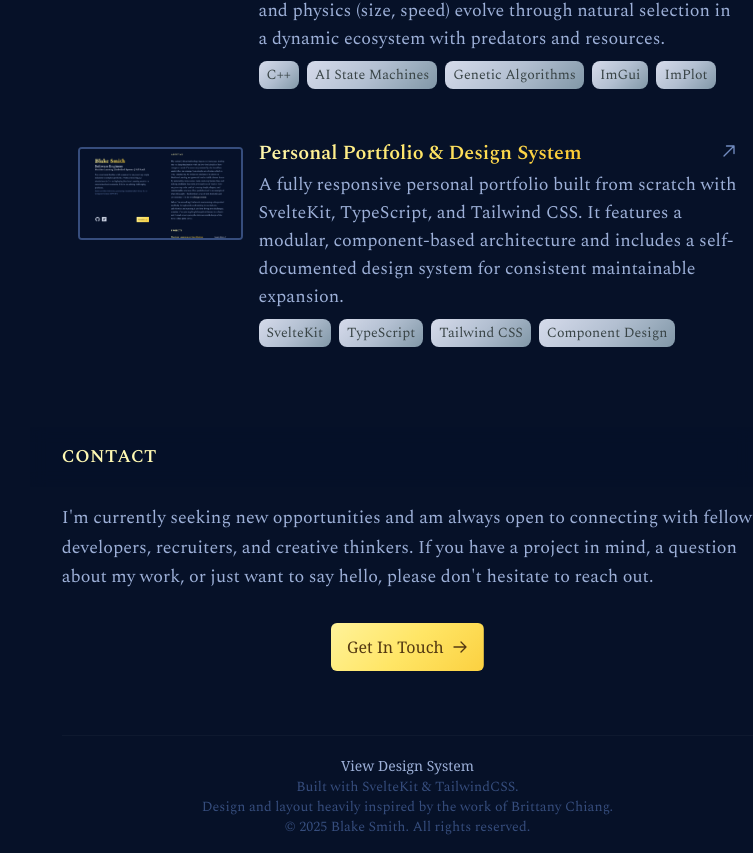
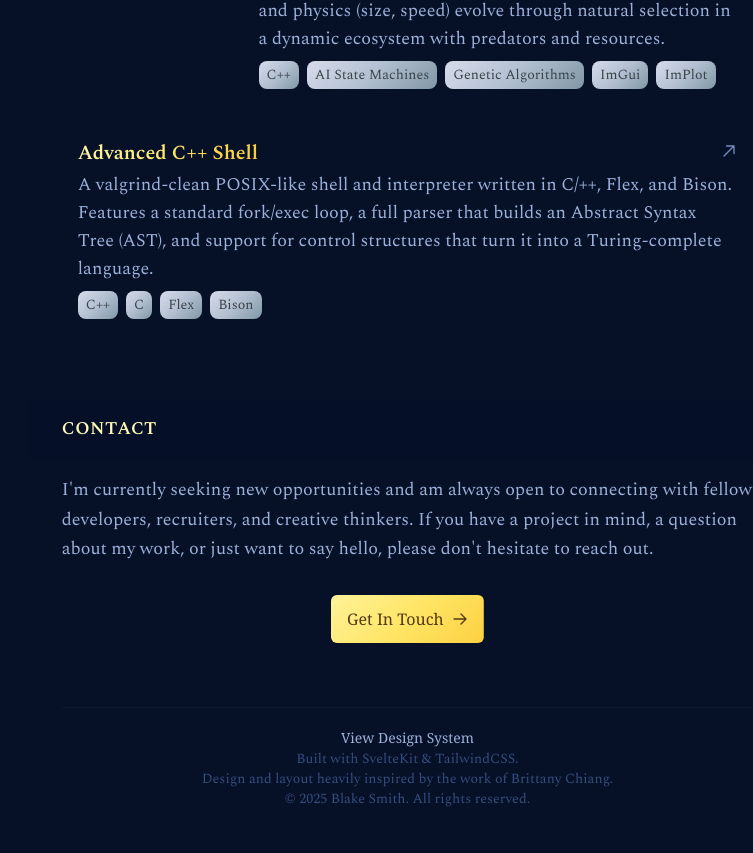
Before and after one commit to bsmith709/portfolio-site, a SvelteKit app: page / in a window 1280 px wide. Shown: the part 1473-2326 px from the top of the page, without its empty margins (527-1280 px from the left). After the commit the page ends 2298 px from the top, so only its background shows below. Built offline with nearby package versions, Linux system fonts and the light colour scheme.

Commit message:
Working on written report for C++ Shell. Fixed sticky header on all projects page.

```diff
--- a/src/lib/components/ActionBar.svelte
+++ b/src/lib/components/ActionBar.svelte
@@ -21,3 +21,6 @@
 		</a>
 	</div>
 {/if}
+{#if !githubUrl}
+	<div class="-mt-6 pb-2 border-b border-main-100"></div>
+{/if}
--- a/src/lib/components/Projects.svelte
+++ b/src/lib/components/Projects.svelte
@@ -2,7 +2,6 @@
     import Card from '$lib/components/Card.svelte';
     import melBandsImage from '$lib/assets/256MelBands.png';
     import evoSimImage from '$lib/assets/EvoSim.png';
-    import portfolioImage from '$lib/assets/Portfolio.png';
 	import Icon from './Icon.svelte';
 </script>
 
@@ -40,11 +39,10 @@
 
     <li class="lg:hover:!opacity-100 lg:group-hover/list:opacity-50">
         <Card
-            link="portfolio"
-            image={portfolioImage}
-            title="Personal Portfolio & Design System"
-            description="A fully responsive personal portfolio built from scratch with SvelteKit, TypeScript, and Tailwind CSS. It features a modular, component-based architecture and includes a self-documented design system for consistent maintainable expansion."
-            tags={['SvelteKit', 'TypeScript', 'Tailwind CSS', 'Component Design']}
+            link="cppShell"
+            title="Advanced C++ Shell"
+            description="A valgrind-clean POSIX-like shell and interpreter written in C/++, Flex, and Bison. Features a standard fork/exec loop, a full parser that builds an Abstract Syntax Tree (AST), and support for control structures that turn it into a Turing-complete language."
+            tags={['C++', 'C', 'Flex', 'Bison']}
         >
         </Card>
     </li>
--- a/src/routes/all-projects/+page.svelte
+++ b/src/routes/all-projects/+page.svelte
@@ -7,13 +7,13 @@
 </script>
 
 <div class="max-w-7xl mx-5 mb-6 lg:mx-6 xl:mx-auto">
-    <div class="w-full backdrop-blur bg-neutral-900/75 text-main-300 py-5 font-semibold sm:text-lg lg:text-xl lg:sticky lg:top-0 lg:-mx-10 lg:px-10">
+    <header class="sticky top-0 z-10 -mx-6 px-6 py-4 mb-4 backdrop-blur bg-neutral-900/75 text-main-300 py-5 font-semibold">
         <a href="/" class="inline-flex items-center gap-2 hover:text-main-100">
             <Icon name="arrow-left" class="w-3 h-3 sm:w-4 sm:h-4" />
             <span class="font-semibold uppercase">Home</span>
         </a>
-    </div>
-    <header class="pl-4 pb-2 flex items-center gap-4 border-b border-main-100 text-5xl font-extrabold tracking-wide text-white">All Projects</header>
+    </header>
+    <header class="pb-4 flex items-center gap-4 border-b border-main-100 text-5xl font-extrabold tracking-wide text-white">All Projects</header>
     <ul class="grid grid-cols-1 gap-y-4 group/list transition-all mt-6">
         <li class="lg:hover:!opacity-100 lg:group-hover/list:opacity-50">
             <Card
@@ -39,6 +39,16 @@
 
         <li class="lg:hover:!opacity-100 lg:group-hover/list:opacity-50">
             <Card
+                link="cppShell"
+                title="Advanced C++ Shell"
+                description="A valgrind-clean POSIX-like shell and interpreter written in C/++, Flex, and Bison. Features a standard fork/exec loop, a full parser that builds an Abstract Syntax Tree (AST), and support for control structures that turn it into a Turing-complete language."
+                tags={['C++', 'C', 'Flex', 'Bison']}
+            >
+            </Card>
+        </li>
+
+        <li class="lg:hover:!opacity-100 lg:group-hover/list:opacity-50">
+            <Card
                 link="portfolio"
                 image={portfolioImage}
                 title="Personal Portfolio & Design System"
```
Also changed, not shown: 2 other files (tests, documents, lock files or other folders).
